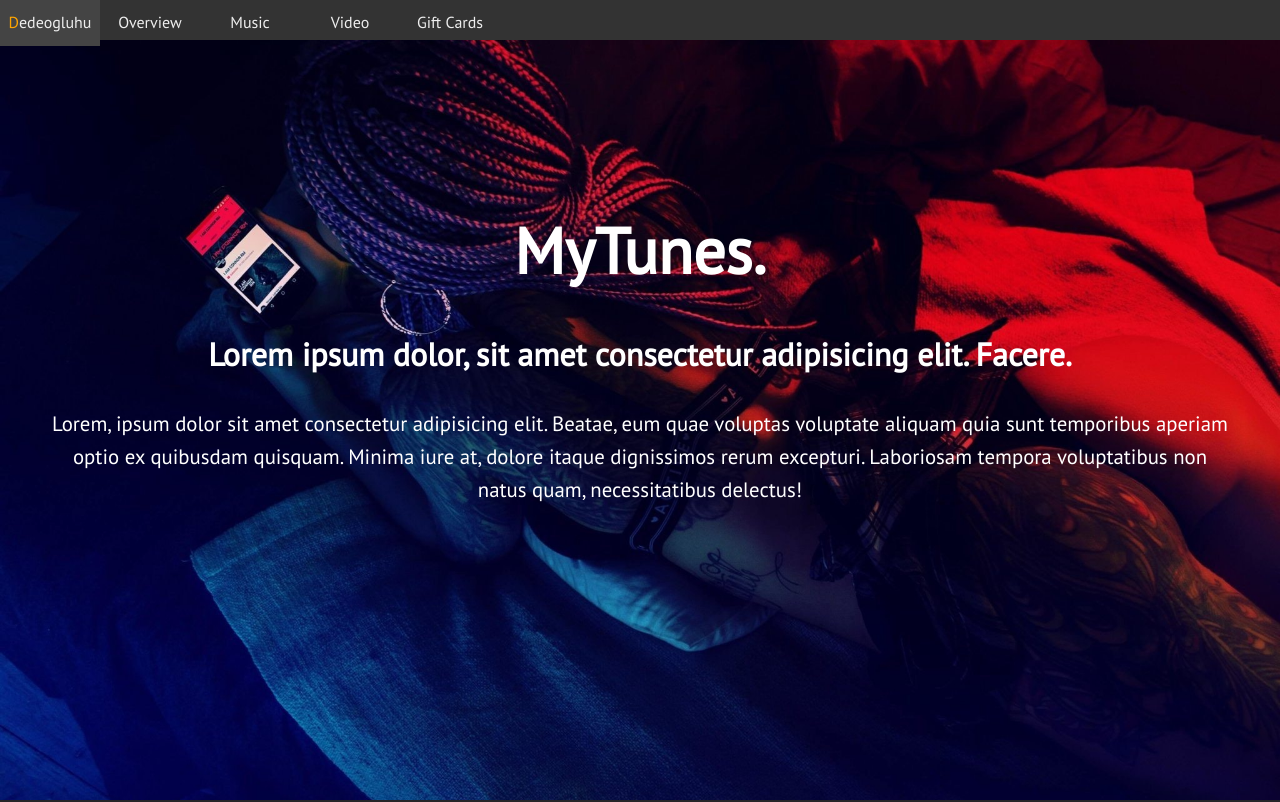
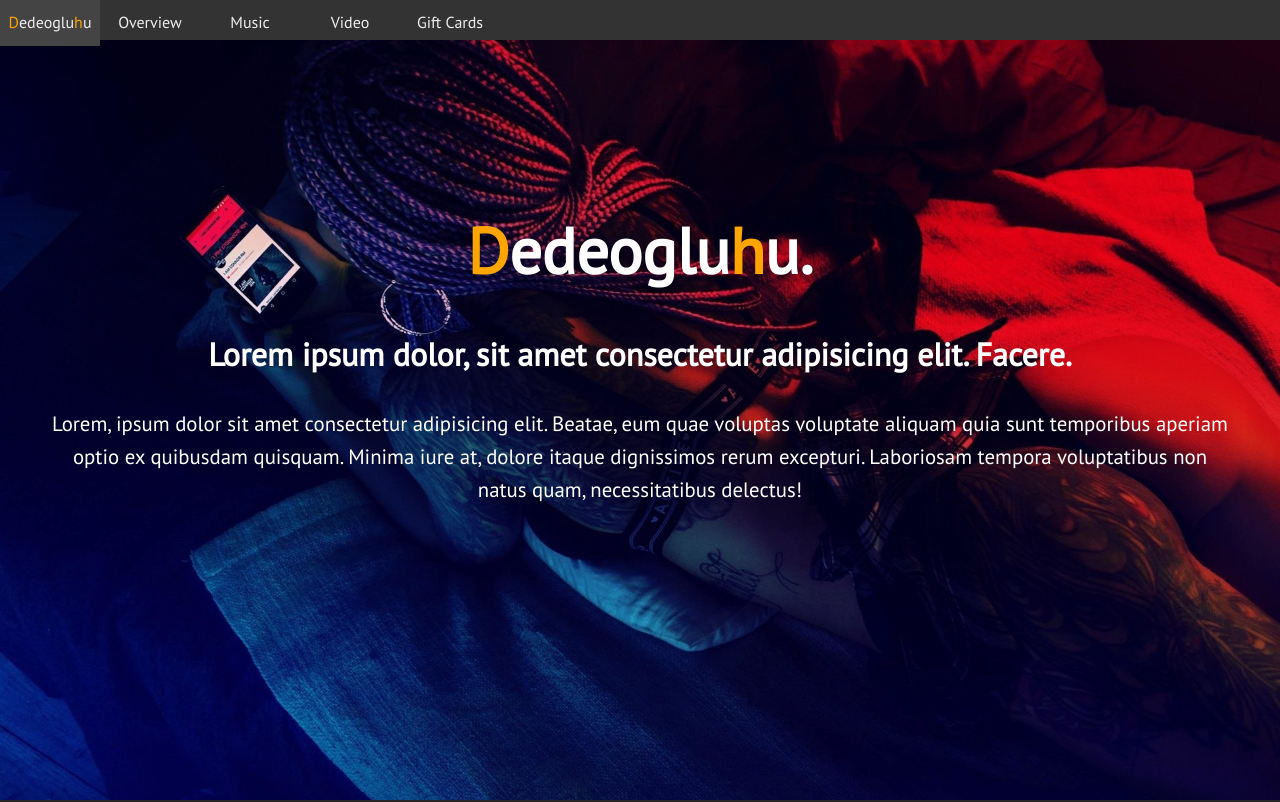
Before and after one commit to dedeogluhu/js-practice, a plain HTML site: page web-page-demo/src/index.html in a window 1280 px wide. Shown: the top 802 px of the page. Drawn offline with nearby package versions, Linux system fonts and the light colour scheme.

Commit message:
changed footer

```diff
--- a/web-page-demo/src/index.html
+++ b/web-page-demo/src/index.html
@@ -19,7 +19,9 @@
             <nav class='cf'>
                 <ul class='cf'>
                     <li class="hide-on-small">
-                        <a href="#showcase"><span class="highlight">D</span>edeogluhu</a>
+                        <a href="#showcase">
+                            <span class="highlight">D</span>edeoglu<span class="highlight">h</span>u
+                        </a>
                     </li>
                     <li>
                         <a href='#showcase'>Overview</a>
@@ -38,7 +40,9 @@
             </nav>
         </header>
         <div class="section-main container">
-            <h1>MyTunes.</h1>
+            <h1>
+                <span class="highlight">D</span>edeoglu<span class="highlight">h</span>u.
+            </h1>
             <h2>Lorem ipsum dolor, sit amet consectetur adipisicing elit. Facere.</h2>
             <p class="lead hide-on-small">
                 Lorem, ipsum dolor sit amet consectetur adipisicing elit. Beatae, eum quae voluptas voluptate aliquam
@@ -167,7 +171,7 @@
             </div>
         </div>
         <div class="footer-bottom text-center">
-            Copyright &copy; 2020 Orange myTunes
+            Copyright &copy; 2020 <span class="highlight">D</span>edeoglu<span class="highlight">h</span>u.
         </div>
     </footer>
 
```
